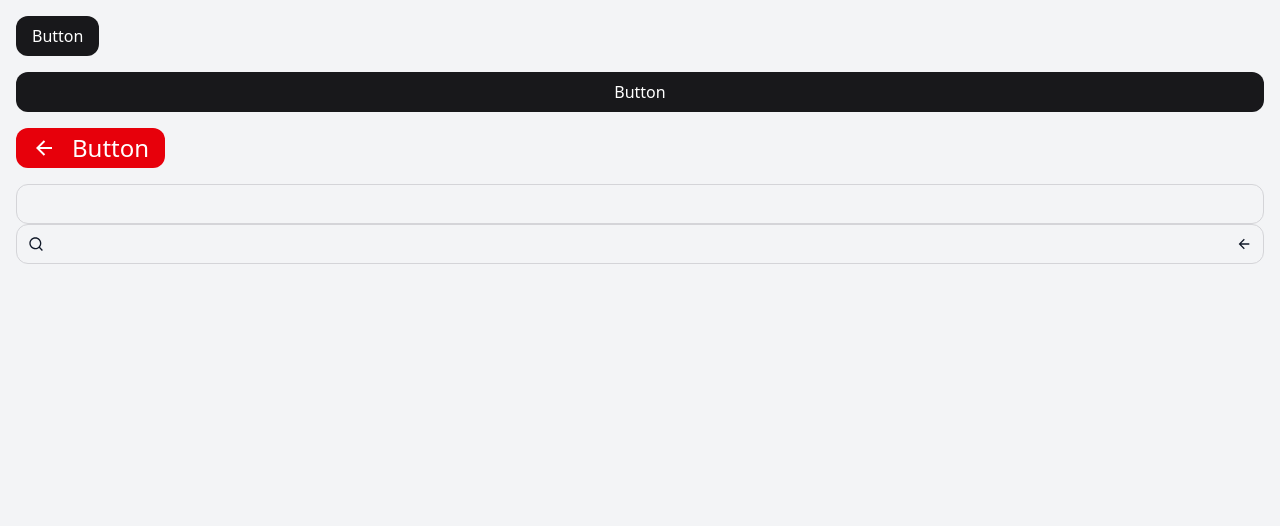
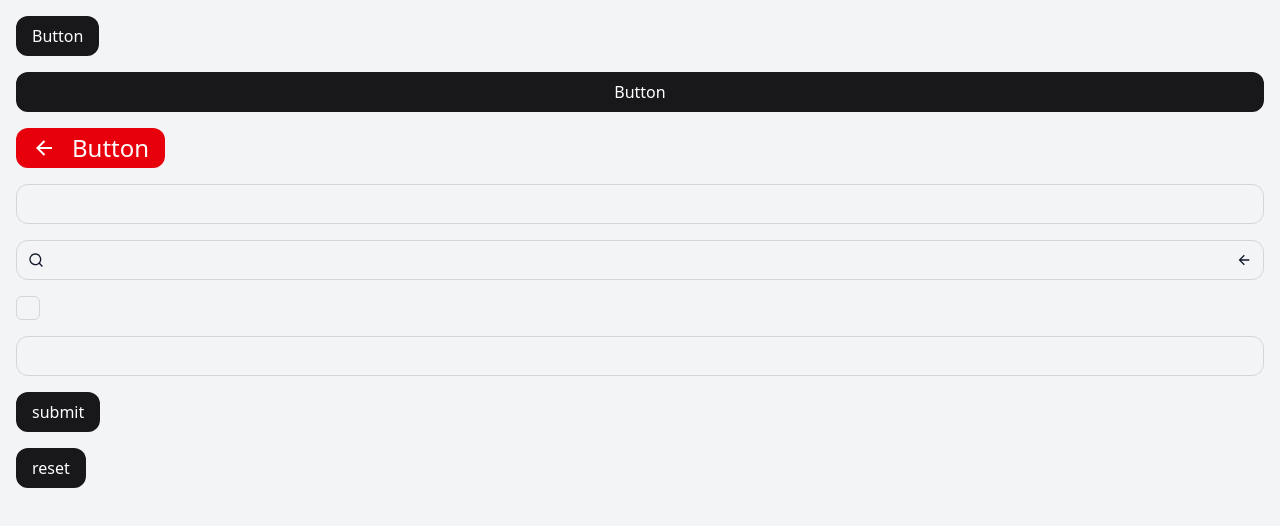
Before and after one commit to helixedra/react-jumpui-dev, a React (Vite) app: page / in a window 1280 px wide. Shown: the top 526 px of the page. Built offline with nearby package versions, Linux system fonts and the light colour scheme.

Commit message:
more elements added

```diff
--- a/src/App.tsx
+++ b/src/App.tsx
@@ -1,9 +1,20 @@
 import "./App.css";
-import { Button } from "./jump-ui";
+import { Button, Input, Checkbox } from "./jump-ui";
 import { RiArrowLeftLine, RiSearchLine } from "react-icons/ri";
-import Input from "./jump-ui/components/Input";
 
 function App() {
+  const submitHandler = (e: React.FormEvent) => {
+    e.preventDefault();
+    const formData = new FormData(e.target as HTMLFormElement);
+    for (const [name, value] of formData.entries()) {
+      console.log(`${name}: ${value}`);
+    }
+  };
+  const handleReset = (e: React.MouseEvent) => {
+    e.preventDefault();
+    const form = (e.currentTarget as HTMLButtonElement).form;
+    form?.reset();
+  };
   return (
     <main className="p-4 space-y-4">
       <Button disabled>Button</Button>
@@ -17,6 +28,13 @@ function App() {
 
       <Input />
       <Input icon={<RiSearchLine />} iconEnd={<RiArrowLeftLine />} />
+
+      <form onSubmit={(e) => submitHandler(e)} className="space-y-4">
+        <Checkbox name="option" />
+        <Input name="name" />
+        <Button>submit</Button>
+        <Button onClick={(e) => handleReset(e)}>reset</Button>
+      </form>
     </main>
   );
 }
--- a/src/jump-ui/components/Button.tsx
+++ b/src/jump-ui/components/Button.tsx
@@ -1,3 +1,4 @@
+"use client";
 import React from "react";
 import { twMerge } from "tailwind-merge";
 import { config as c } from "./config";
--- /dev/null
+++ b/src/jump-ui/components/Checkbox.tsx
@@ -0,0 +1,32 @@
+"use client";
+import { useState } from "react";
+import { RiCheckLine } from "react-icons/ri";
+import { twMerge } from "tailwind-merge";
+import { config as c } from "./config";
+
+export function Checkbox({
+  className,
+  ...props
+}: {
+  className?: string;
+  [key: string]: string | boolean | undefined;
+}) {
+  const [checked, setChecked] = useState(false);
+
+  const defaultStyles = `flex items-center justify-center cursor-pointer h-[1.5rem] w-[1.5rem] rounded-md ${
+    c.border
+  } ${c.focus} ${checked ? c.bg : "bg-transparent"}`;
+
+  return (
+    <label className={twMerge(defaultStyles, className)}>
+      <input
+        type="checkbox"
+        checked={checked}
+        onChange={() => setChecked(!checked)}
+        className="hidden"
+        {...props}
+      />
+      {checked ? <RiCheckLine className="invert" /> : null}
+    </label>
+  );
+}
--- a/src/jump-ui/components/Input.tsx
+++ b/src/jump-ui/components/Input.tsx
@@ -1,3 +1,4 @@
+"use client";
 import React from "react";
 import { twMerge } from "tailwind-merge";
 import { config as c } from "./config";
@@ -9,7 +10,7 @@ type InputProps = React.InputHTMLAttributes<HTMLInputElement> & {
   iconEnd?: string | React.ReactNode | undefined;
 };
 
-export default function Input({
+export function Input({
   className,
   icon,
   iconEnd,
@@ -25,7 +26,7 @@ export default function Input({
   } ${iconEnd && "pr-9"} w-full`;
 
   return (
-    <span className="relative">
+    <span className="relative block">
       {icon && (
         <span className={`absolute left-3 top-0 flex items-center h-full`}>
           {icon}
--- a/src/jump-ui/config.ts
+++ /dev/null
@@ -1,11 +0,0 @@
-export const config = {
-  button: {
-    color: "rgb(255, 255, 255)",
-    background: "rgb(18, 18, 18)",
-    border: "none",
-    borderRadius: "0.5rem",
-    fontSize: "1rem",
-    padding: "0.5rem 1rem",
-    cursor: "pointer",
-  },
-};
--- a/src/jump-ui/index.ts
+++ b/src/jump-ui/index.ts
@@ -1 +1,3 @@
 export { Button } from "./components/Button";
+export { Checkbox } from "./components/Checkbox";
+export { Input } from "./components/Input";
```
